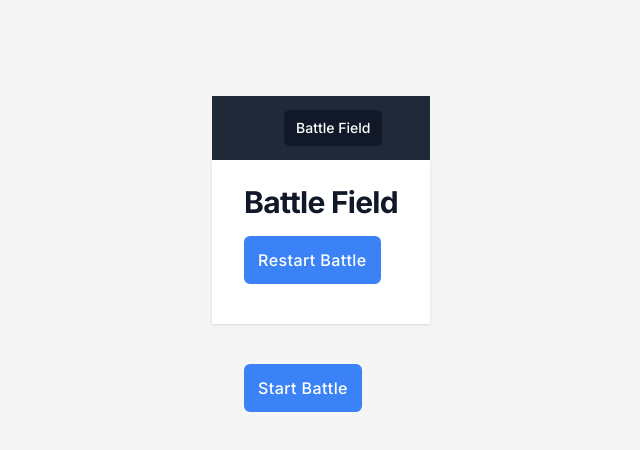
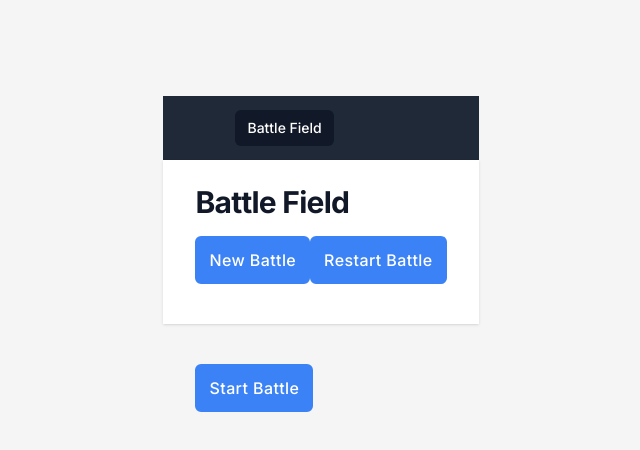
Before and after one commit to andresz74/pokemon-battle-field, a Next.js app: page / in a window 1280 px wide. Shown: the top 450 px of the page, without its empty margins (319-959 px from the left). Built offline with nearby package versions, Linux system fonts and the light colour scheme; no server answers.

Commit message:
fix: PokemonCard error build

```diff
--- a/src/pages/BattleField.tsx
+++ b/src/pages/BattleField.tsx
@@ -79,14 +79,18 @@ const BattleField: React.FC = () => {
 
       const damage = calculateDamage(selectedMove1);
       const newHp =
-      player2PokemonCurrentHp - damage <= 0 ? 0 : player2PokemonCurrentHp - damage;
+        player2PokemonCurrentHp - damage <= 0
+          ? 0
+          : player2PokemonCurrentHp - damage;
       setPlayer2PokemonCurrentHp(newHp);
     } else {
       if (!selectedMove2 || player1PokemonCurrentHp === null) return;
 
       const damage = calculateDamage(selectedMove2);
       const newHp =
-      player1PokemonCurrentHp - damage <= 0 ? 0 : player1PokemonCurrentHp - damage;
+        player1PokemonCurrentHp - damage <= 0
+          ? 0
+          : player1PokemonCurrentHp - damage;
       setPlayer1PokemonCurrentHp(newHp);
     }
 
@@ -110,6 +114,7 @@ const BattleField: React.FC = () => {
         (stat) => stat.stat.name === "hp"
       )[0].base_stat;
       setPlayer1PokemonCurrentHp(pokemon1Hp);
+      setSelectedMove1(null);
     }
 
     if (player2Pokemon) {
@@ -117,7 +122,29 @@ const BattleField: React.FC = () => {
         (stat) => stat.stat.name === "hp"
       )[0].base_stat;
       setPlayer2PokemonCurrentHp(pokemon2Hp);
+      setSelectedMove2(null);
     }
+
+    // setBattleStarted(false);
+    setGameOver(false);
+    setCurrentTurn("pokemon1");
+  };
+
+  const handleNewBattle = () => {
+    setPlayer1Pokemon(null);
+    setSelectedPokemonUrl1(null);
+    setPlayer1PokemonMoves([]);
+    setPokemon1Hp(null);
+    setPlayer1PokemonCurrentHp(null);
+    setSelectedMove1(null);
+    setPokemon1Turn(true);
+
+    setPlayer2Pokemon(null);
+    setSelectedPokemonUrl2(null);
+    setPlayer2PokemonMoves([]);
+    setPokemon2Hp(null);
+    setPlayer2PokemonCurrentHp(null);
+    setSelectedMove2(null);
 
     setBattleStarted(false);
     setGameOver(false);
@@ -247,6 +274,13 @@ const BattleField: React.FC = () => {
           </h1>
           <button
             type="button"
+            onClick={handleNewBattle}
+            className="lg:my-4 group font-medium tracking-wide select-none text-base relative inline-flex items-center justify-center cursor-pointer h-12 border-2 border-solid py-0 px-3 rounded-md overflow-hidden z-10 outline-0 bg-blue-500 text-white border-blue-500"
+          >
+            New Battle
+          </button>
+          <button
+            type="button"
             onClick={handleRestart}
             className="lg:my-4 group font-medium tracking-wide select-none text-base relative inline-flex items-center justify-center cursor-pointer h-12 border-2 border-solid py-0 px-3 rounded-md overflow-hidden z-10 outline-0 bg-blue-500 text-white border-blue-500"
           >
@@ -302,6 +336,7 @@ const BattleField: React.FC = () => {
               />
             </div>
           ) : (
+            (!player1Pokemon || !player2Pokemon) && (
               // If the battle hasn't started, render a "Start Battle" button
               <button
                 onClick={() => setBattleStarted(true)}
@@ -309,6 +344,7 @@ const BattleField: React.FC = () => {
               >
                 Start Battle
               </button>
+            )
           )}
         </div>
       </main>
--- a/src/pages/PokemonCard.tsx
+++ b/src/pages/PokemonCard.tsx
@@ -7,7 +7,7 @@ interface PokemonCardProps {
   currentHp: number | null;
   moves: PokemonMove[];
   isTurn: boolean;
-  pokemonList: PokemonListItem[];
+  pokemonList: PokemonListItem[] | undefined;
   setSelectedMove: (move: PokemonMove | null) => void;
   setSelectedPokemon: (url: string) => void;
 }
@@ -37,12 +37,13 @@ const PokemonCard: React.FC<PokemonCardProps> = ({
     }
   };
 
+  if (!pokemonList) {
+    return <div>Loading...</div>;
+  }
+
   return (
-    <>
-      <select
-        onChange={handlePokemonChange}
-        // disabled={!isTurn}
-      >
+    <div className={`pokemon-card ${isTurn ? "active" : ""}`}>
+      <select onChange={handlePokemonChange}>
         <option value="">Select your pokemon</option>
         {pokemonList.map((p, i) => (
           <option key={i} value={p.url}>
@@ -50,18 +51,12 @@ const PokemonCard: React.FC<PokemonCardProps> = ({
           </option>
         ))}
       </select>
-      {pokemon === null ? null : (
-        <div className={`pokemon-card ${isTurn ? "active" : ""}`}>
       <img src={imageSrc} alt={pokemon?.name} width={96} height={96} />
-
       <h2>{pokemon?.name}</h2>
       <p>
         HP: {currentHp} / {hp}
       </p>
-          <select
-            onChange={handleMoveChange}
-            disabled={!isTurn}
-          >
+      <select onChange={handleMoveChange} disabled={!isTurn}>
         <option value="">Select your move</option>
         {moves.map((move, index) => (
           <option key={index} value={index}>
@@ -70,8 +65,6 @@ const PokemonCard: React.FC<PokemonCardProps> = ({
         ))}
       </select>
     </div>
-      )}
-    </>
   );
 };
 
```
Lines whose indentation alone changed are shown as unchanged.
